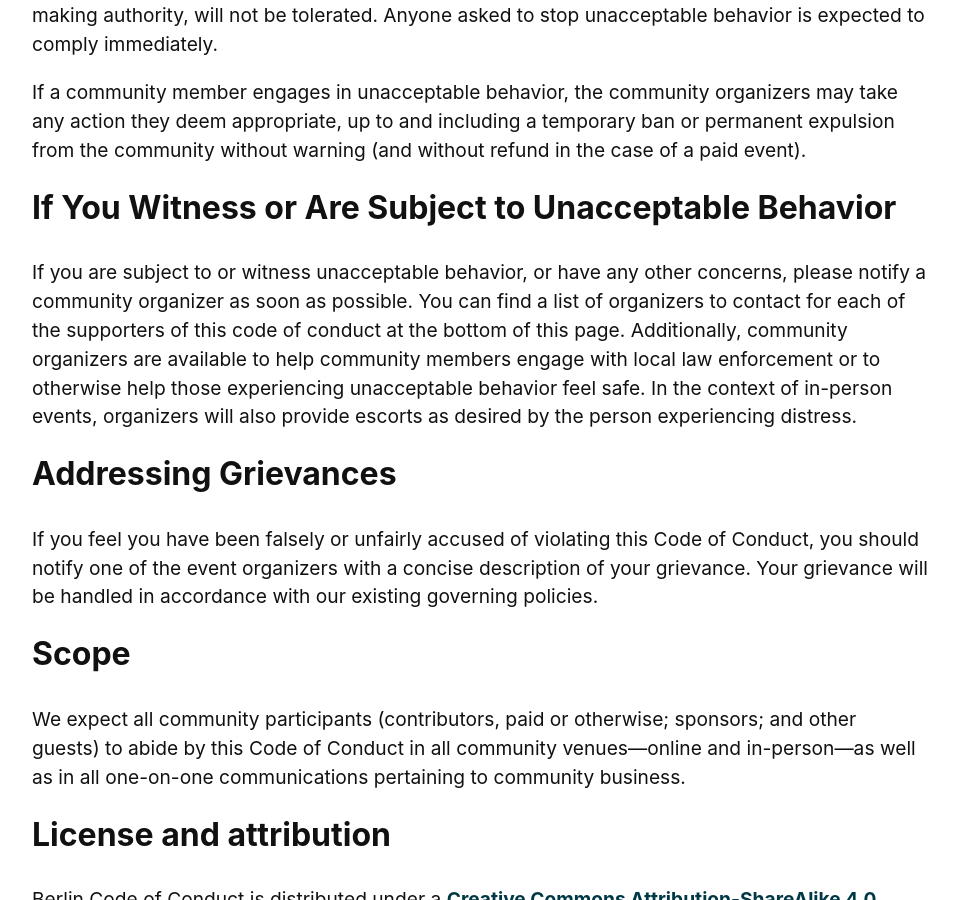
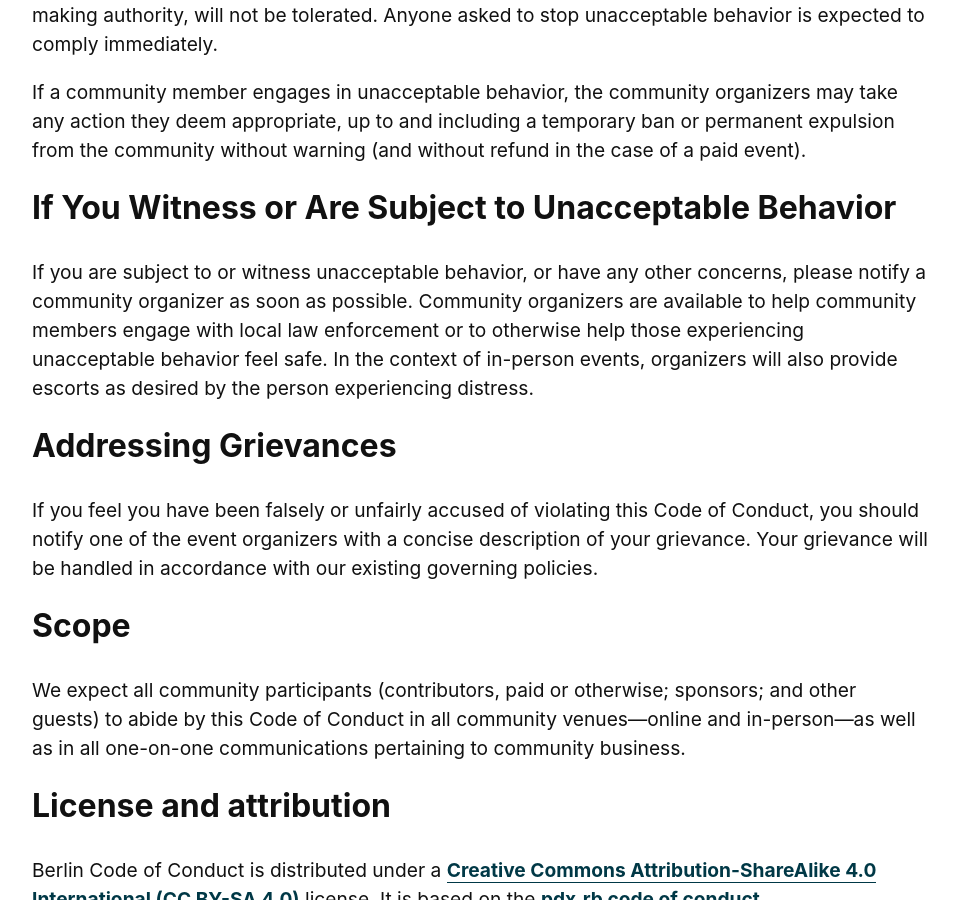
Before and after one commit to a11yberlin/a11y-meetup-berlin.de, a Jekyll site: the page built from code-of-conduct.html, in a window 1280 px wide and 900 px high, scrolled down 2016 px. Shown: the whole window, without its empty margins (160-1118 px from the left). Built offline with Jekyll 4.4.1, drawn with Linux system fonts in a browser that asks for light colours; some of the changed text lies outside the part shown.

Commit message:
Fixes typo, deletes wrong reference

```diff
--- a/code-of-conduct.html
+++ b/code-of-conduct.html
@@ -69,8 +69,7 @@ description: Code of conduct for the A11y Meetup Berlin
 <h2>If You Witness or Are Subject to Unacceptable Behavior</h2>
 
 <p>If you are subject to or witness unacceptable behavior, or have any other concerns, please notify a community
-    organizer as soon as possible. You can find a list of organizers to contact for each of the supporters of this code
-    of conduct at the bottom of this page. Additionally, community organizers are available to help community members
+    organizer as soon as possible. Community organizers are available to help community members
     engage with local law enforcement or to otherwise help those experiencing unacceptable behavior feel safe. In the
     context of in-person events, organizers will also provide escorts as desired by the person experiencing
     distress.</p>
```
Also changed, not shown: other parts of code-of-conduct.html (+1 -1 lines).
